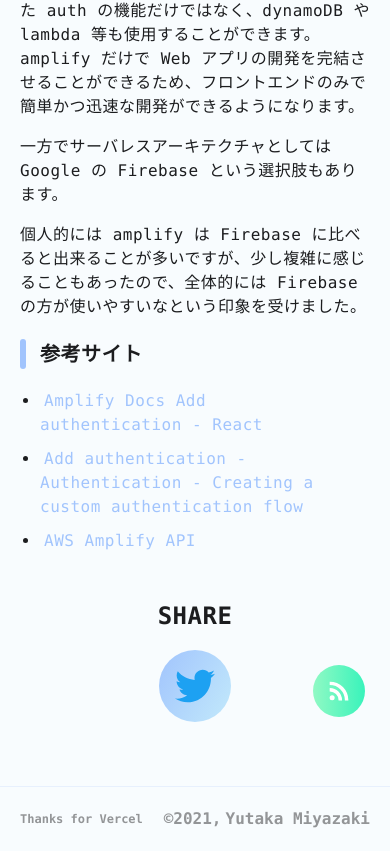
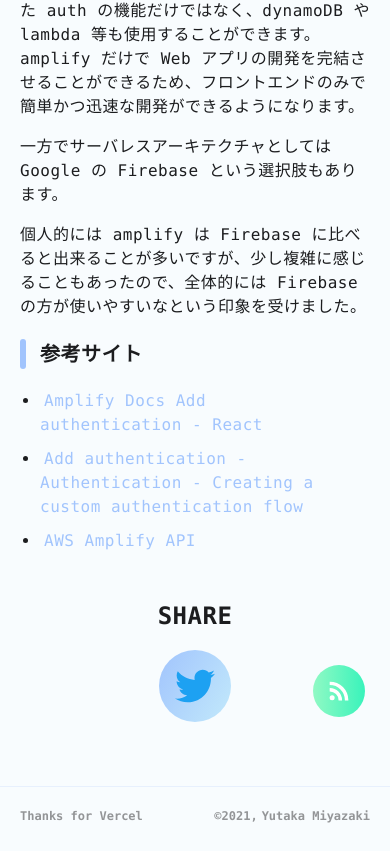
Before and after one commit to Yuta07/asibi, a Next.js app: page /blogs/amplify-authclass in a window 390 px wide. Shown: the part 6231-7082 px from the top of the page. Built offline with nearby package versions, Linux system fonts and the light colour scheme.

Commit message:
feat: change responsive style

```diff
--- a/components/common/Footer.module.scss
+++ b/components/common/Footer.module.scss
@@ -19,6 +19,10 @@
 	color: var(--color-gray);
 	font-weight: var(--font-weight-bold);
 	letter-spacing: 0;
+
+	@include max-screen($breakpoint-sm) {
+		font-size: var(--font-size-xs);
+	}
 }
 
 .anchor {
--- a/components/common/Share.module.scss
+++ b/components/common/Share.module.scss
@@ -47,6 +47,5 @@
 	position: absolute;
 	bottom: 5px;
 	right: 5px;
-
 	background: linear-gradient(to right, #90f9c4 0%, #39f3bb 100%) !important;
 }
--- a/components/markdown/Blockquote.module.scss
+++ b/components/markdown/Blockquote.module.scss
@@ -24,5 +24,9 @@
 
 	p {
 		margin-top: 0;
+
+		@include max-screen($breakpoint-sm) {
+			font-size: var(--font-size-s);
+		}
 	}
 }
```
